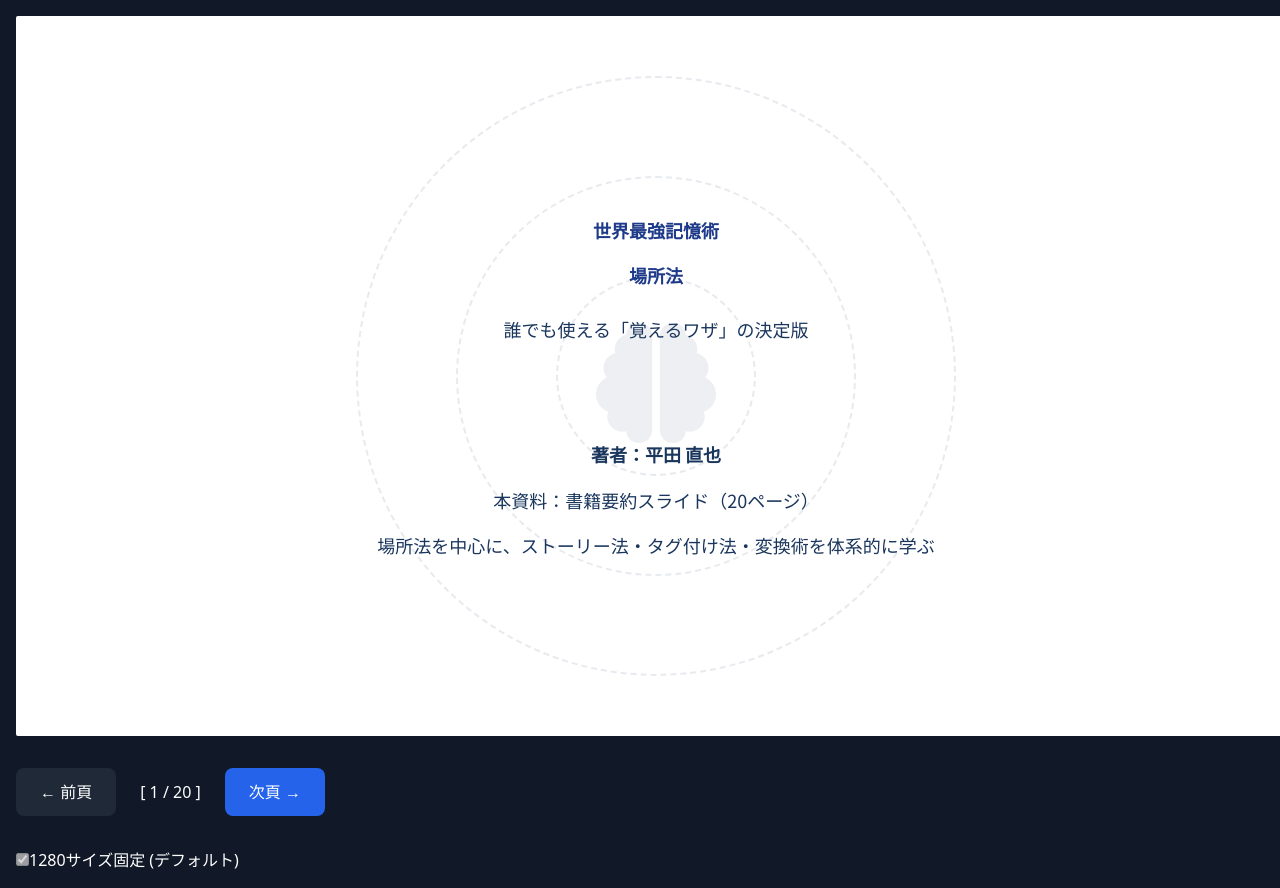
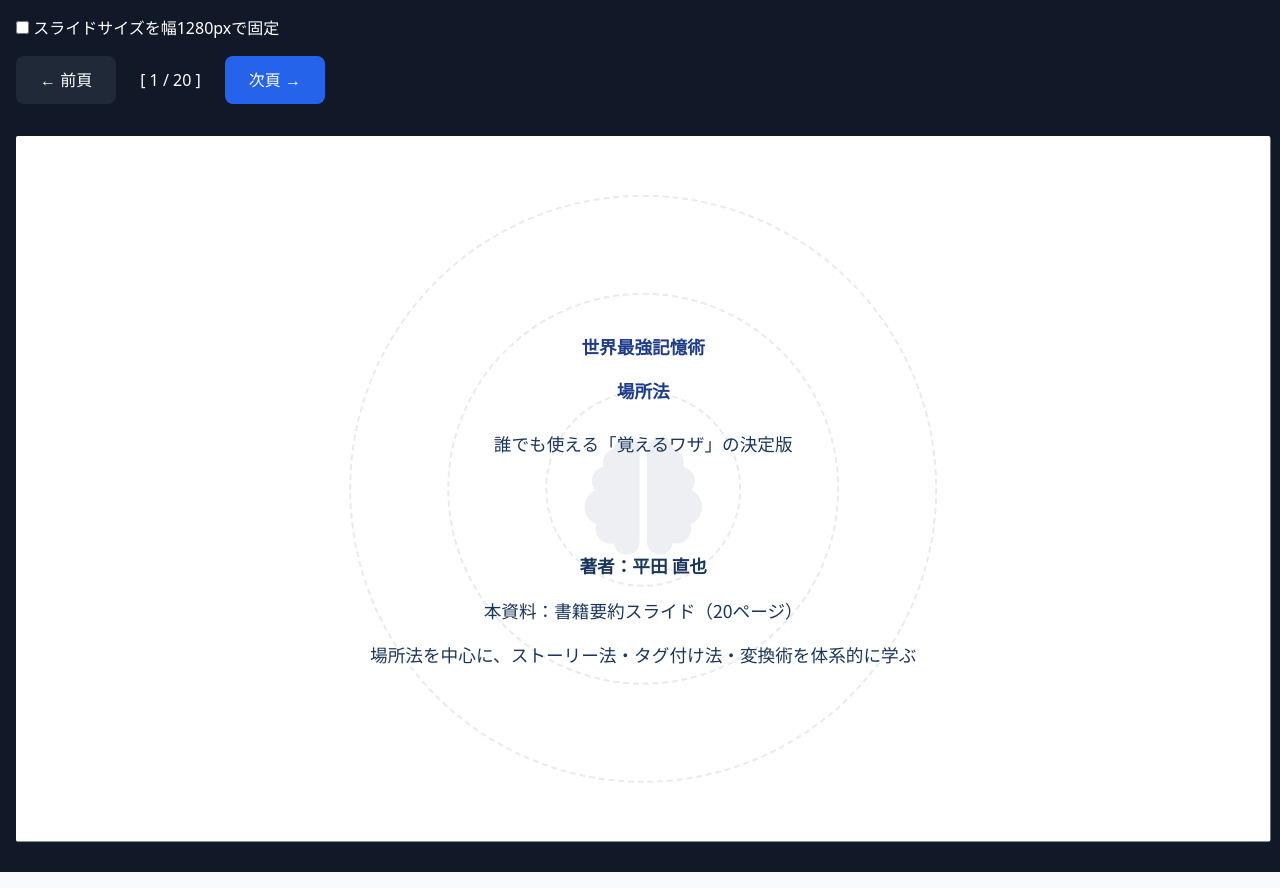
Before and after one commit to sana91/slide-manager-app, a Nuxt app: page /slide/B07NDW68MK/1 in a window 1280 px wide. Built offline with nearby package versions, Linux system fonts and the light colour scheme.

Commit message:
チェックボックスの値を保持して、UIは上部におく

```diff
--- a/components/slidePageWrapper.vue
+++ b/components/slidePageWrapper.vue
@@ -1,13 +1,17 @@
 <template>
   <div class="min-h-screen bg-gray-900 text-white container px-4 py-4">
-    <div class="prose prose-lg max-w-none"
-      :ref="el => { if (el) contentContainers.push(el as HTMLElement) }"
-      :style="fitScaleStyles"
-    >
-      <slot></slot>
+    <div class="mb-4 flex justify-start items-center">
+      <div>
+        <label for="isFixedSlideSize" class="text-gray-400">
+          <input type="checkbox" id="isFixedSlideSize"
+            v-model="isFixedSlideSize"
+            placeholder="スライドサイズを幅1280pxで固定" />
+          <span class="text-white"> スライドサイズを幅1280pxで固定</span>
+        </label>
+      </div>
     </div>
 
-    <div class="mt-8 flex justify-start items-center">
+    <div class="mb-8 flex justify-start items-center">
       <div>
         <NuxtLink
           v-if="currentPage > 1"
@@ -47,18 +51,19 @@
       </div>
     </div>
 
-    <div class="mt-8 flex justify-start items-center">
-      <div>
-        <label for="is1280Size" class="text-gray-400">
-          <input type="checkbox" v-model="is1280Size" placeholder="1280サイズ固定" disabled />
-          <span class="text-white">1280サイズ固定 (デフォルト)</span>
-        </label>
-      </div>
+    <div class="prose prose-lg max-w-none"
+      :ref="el => { if (el) contentContainers.push(el as HTMLElement) }"
+      :style="fitScaleStyles"
+    >
+      <slot></slot>
     </div>
   </div>
 </template>
 
 <script setup lang="ts">
+const { useCheckbox } = useCheckboxStore()
+const isFixedSlideSize = useCheckbox('is-fixed-slide-size')
+
 interface Props {
   slideId: string
   pageTitle: string
@@ -84,15 +89,13 @@ const handleKeyDown = (event: KeyboardEvent) => {
   }
 }
 
-const is1280Size = ref(true)
-
 // contentの幅を計測
 const contentContainers = ref<HTMLElement[]>([])
 const contentWidth = ref<number>(1280) // デフォルト値（1280）
 
 // contentの幅を計測してscaleRateを計算
 const fitScaleStyles = computed(() => {
-  if (is1280Size.value) {
+  if (isFixedSlideSize.value) {
     return ''
   }
   const rate = contentWidth.value / 1280
--- /dev/null
+++ b/composables/useCheckboxStore.ts
@@ -0,0 +1,47 @@
+// composables/useCheckboxStore.ts
+export const useCheckboxStore = () => {
+    // Nuxtのグローバルstate（同じキーなら全コンポーネントで共有される）
+    const state = useState<Record<string, boolean>>('checkbox-store', () => ({}))
+
+    const STORAGE_KEY = 'checkbox-store'
+
+    // localStorage から初期読み込み（クライアントのみ）
+    if (import.meta.client) {
+         // すでに state に何も入っていないときだけ localStorage から復元
+        if (Object.keys(state.value).length === 0) {
+            const raw = localStorage.getItem(STORAGE_KEY)
+            if (raw) {
+                try {
+                    state.value = JSON.parse(raw)
+                } catch (e) {
+                    console.error('Failed to parse checkbox-store from localStorage', e)
+                }
+            }
+        }
+
+        // state が変わるたびに localStorage に保存
+        watch(
+            state,
+            (val) => {
+                localStorage.setItem(STORAGE_KEY, JSON.stringify(val))
+            },
+            { deep: true }
+        )
+    }
+
+    // 個々のチェックボックス用の getter/setter
+    const useCheckbox = (id: string) =>
+        computed<boolean>({
+            get() {
+                return state.value[id] ?? false
+            },
+            set(val: boolean) {
+                state.value[id] = val
+            },
+        })
+
+    return {
+        state,
+        useCheckbox,
+    }
+ }
```
